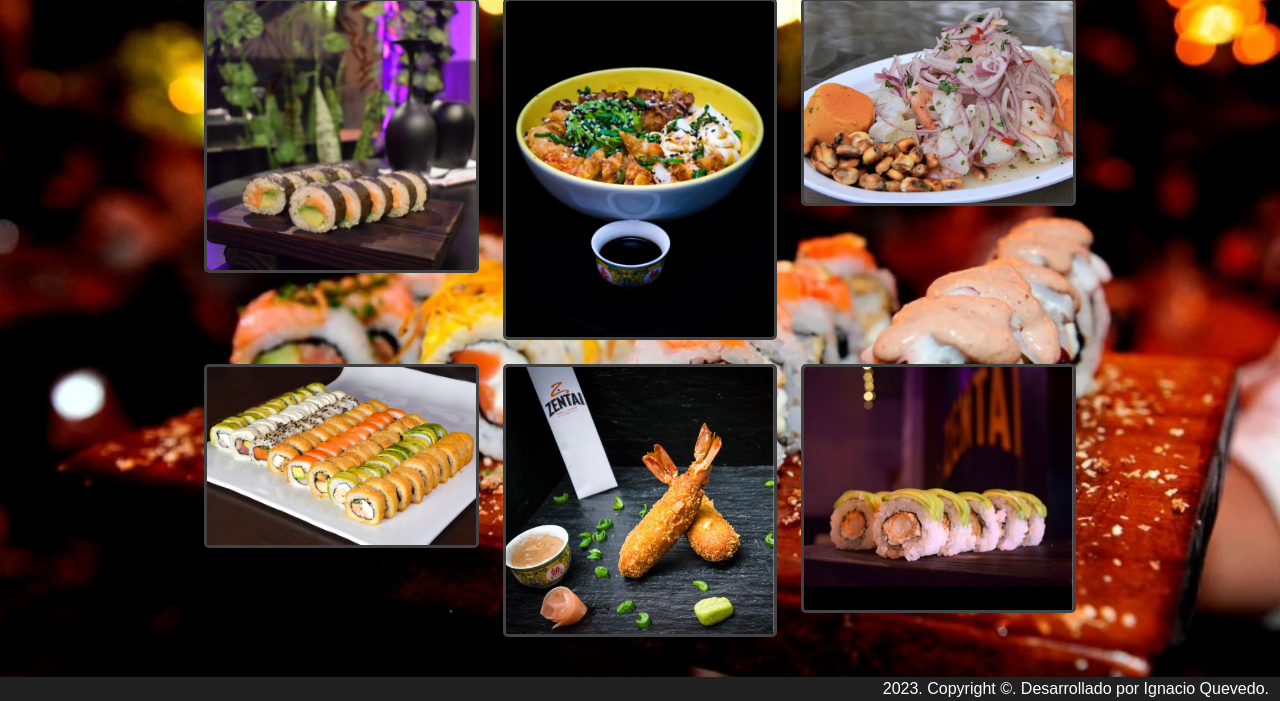
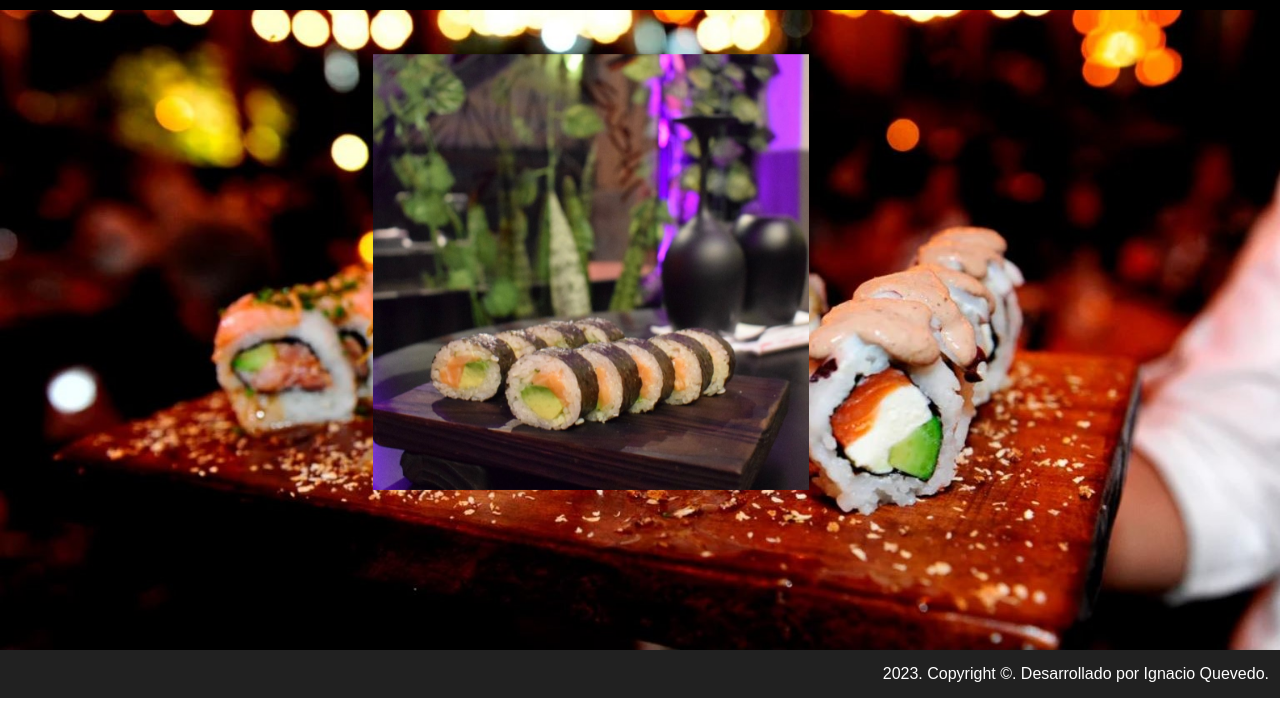
Before and after one commit to jignacioquevedo/zentai-sushi-project, a plain HTML site: page paginas/galeria.html in a window 1280 px wide. Shown: the part 102-803 px from the top of the page. Drawn offline with nearby package versions, Linux system fonts and the light colour scheme.

Commit message:
Galeria de fotos utilizando carrusel

```diff
--- a/css/estilos.css
+++ b/css/estilos.css
@@ -132,8 +132,8 @@ nav{
     padding: 0;
 }
 
-img{
-    width: 40%;
+img {
+    width: 50%;
 }
 
 .section{
@@ -209,17 +209,35 @@ img{
     background-size: cover;
 }
 
-.plato img{
-
-    width: 100%;
-    height: auto;
-    border-radius: 5px;
-    border: 3px solid #424242;
+#imageCarousel {
+    display: flex;
+    align-items: center;
+    justify-content: center;
+    height: 75vh;
 }
 
+.carousel-inner {
+    text-align: center;
+}
+
+.carousel-item img {
+    max-width: 100%;
+    max-height: 100%;
+    margin: auto;
+    display: block;
+}
 
 /*los mediaqueries siempre debemos dejarlos al final*/
 @media screen and (max-width: 480px) {
+
+    header{
+        height: 5em;
+    }
+
+    .logo img{
+        height: 40px;
+        width: 60px;
+    }
 
     .contact-content{
         font-family: 'Poppins',sans-serif;
@@ -249,6 +267,9 @@ img{
 
 @media screen and (min-width: 481px) and (max-width:960px) {
 
+    header{
+        height: 5em;
+    }
 
     .contact-content{
         max-width: 80%;
@@ -262,6 +283,10 @@ img{
 
 @media screen and (min-width: 961px) and (max-width:1328px) {
 
+    header{
+        padding: 1em;
+        height: 7em;
+    }
     .contact-content{
         max-width: 840px;
     }
--- a/paginas/galeria.html
+++ b/paginas/galeria.html
@@ -3,9 +3,7 @@
 <head>
     <meta charset="UTF-8">
     <meta name="viewport" content="width=device-width, initial-scale=1.0">
-
     <link rel="shortcut icon" href="../assets/icons/zentai-blanco.jpg" type="image/x-icon">
-
     <!-- Bootstrap CSS -->
     <link rel="stylesheet" href="../libs/bootstrap/css/bootstrap.min.css">
     <!--CSS personalizado-->
@@ -14,15 +12,11 @@
 </head>
 <body>
     <header>
-        <!--Imagenes-->
         <div class="logo">
             <img src="../assets/icons/logo-zentai.JPG" alt="logo negocio">
-
         </div>
-
         <nav>
             <a href="../index.html">Inicio</a>
-            <!--ruta interna-->
             <a href="./menu.html">Menú</a>
             <a href="#">Galería</a>
             <a href="./sucursal.html">Sucursal</a>
@@ -30,40 +24,31 @@
         </nav>
 
     </header>
-
     <main>
         <div class="container">
             <div class="row">
-
-                <div class="col-md-4 mb-4">
-                    <div class="plato">
+                <div class="col">
+                    <div id="imageCarousel" class="carousel slide" data-bs-ride="carousel" data-interval="2500">
+                        <div class="carousel-inner">
+                            <div class="carousel-item active">
                                 <img src="../assets/icons/piezas-sushi.jpg" alt="piezas-sushi" class="img-fluid">
                             </div>
-                </div>
-                <div class="col-md-4 mb-4">
-                    <div class="plato">
+                            <div class="carousel-item">
                                 <img src="../assets/icons/gohan.JPG" alt="plato-gohan" class="img-fluid">
                             </div>
-                </div>
-
-                <div class="col-md-4 mb-4">
-                    <div class="plato">
+                            <div class="carousel-item">
                                 <img src="../assets/icons/ceviche.jpg" alt="plato-ceviche" class="img-fluid">
                             </div>
-                </div>
-                <div class="col-md-4 mb-4">
-                    <div class="plato">
+                            <div class="carousel-item">
                                 <img src="../assets/icons/plato-sushi.jpg" alt="emplatado-sushi" class="img-fluid">
                             </div>
-                </div>
-                <div class="col-md-4 mb-4">
-                    <div class="plato">
+                            <div class="carousel-item">
                                 <img src="../assets/icons/sushi3.JPG" alt="sushi-piezas" class="img-fluid">
                             </div>
+                            <div class="carousel-item">
+                                <img src="../assets/icons/sushi4.JPG" alt="plato-sushi-rolls" class="img-fluid">
                             </div>
-                <div class="col-md-4 mb-4">
-                    <div class="plato">
-                        <img src="../assets/icons/sushi4.JPG" alt="plato-sushi-rolls" class="img-fluid">
+                        </div>
                     </div>
                 </div>
             </div>
@@ -74,11 +59,8 @@
             2023. Copyright ©. Desarrollado por Ignacio Quevedo.
         </div>
     </footer>
-
-    <!-- Enlace al archivo de script local de Bootstrap JS (jQuery requerido) -->
     <script src="../libs/bootstrap/js/bootstrap.min.js"></script>
     <script src="../libs/bootstrap/js/popper.min.js"></script>
     <script src="../libs/bootstrap/js/bootstrap.min.js"></script>
-
 </body>
 </html>
```
Lines whose indentation alone changed are shown as unchanged.
